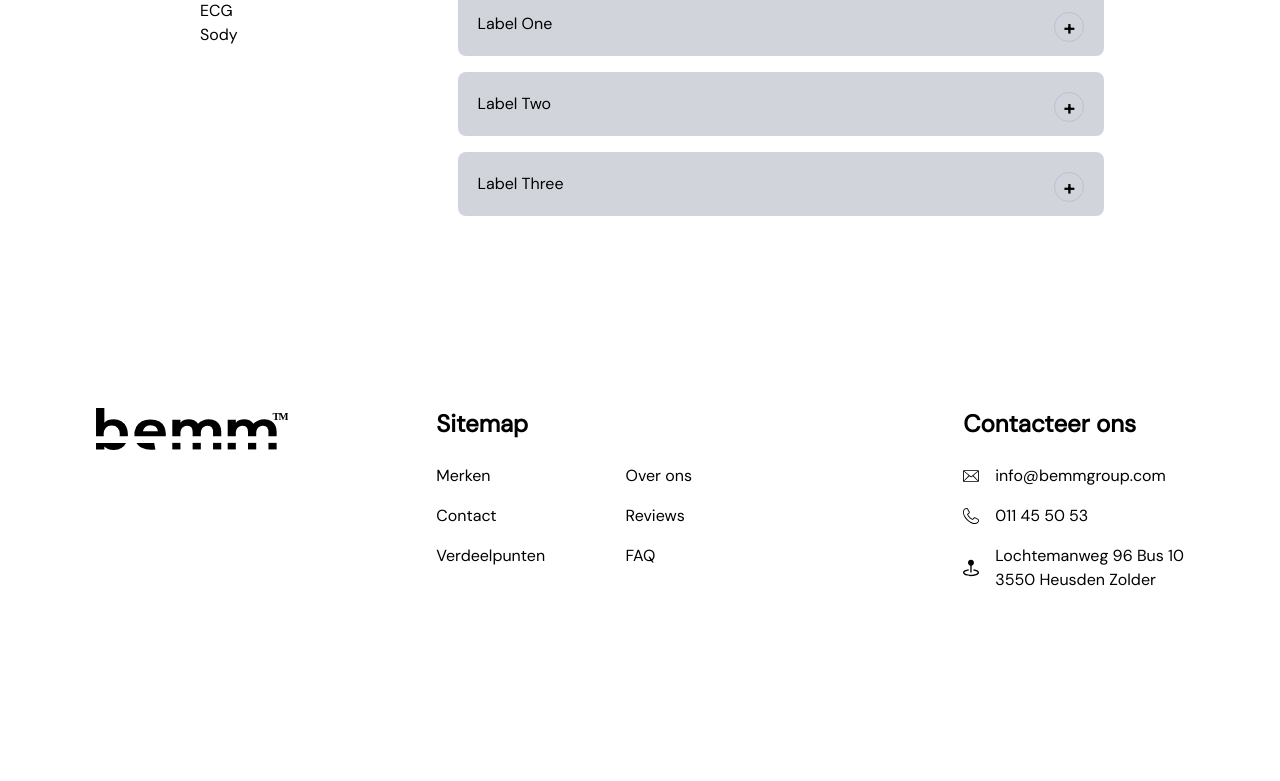
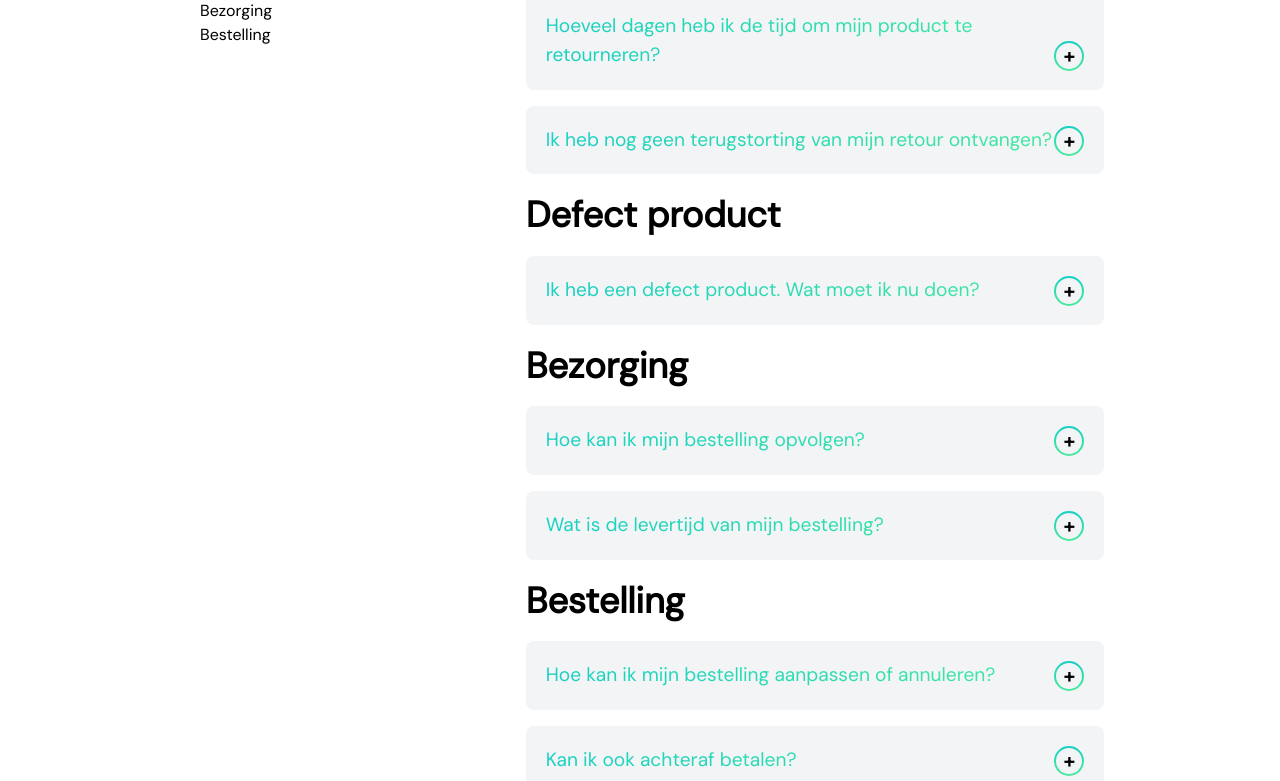
Before and after one commit to Cooliolio/BEMMWebsite, a website: page src/FAQ.html in a window 1280 px wide. Shown: the part 756-1537 px from the top of the page. Before the commit the page ends 1396 px from the top, so only its background shows below. Drawn offline with Linux system fonts and the light colour scheme.

Commit message:
FAQ page finished

```diff
--- a/src/FAQ.html
+++ b/src/FAQ.html
@@ -12,67 +12,58 @@
   <link href="/src/css/style.css?v=9" rel="stylesheet" />
 
   <style>
+    .tab label {
+    background: linear-gradient(to right, #17CFC4 0%, #48EA9C 100%);
+    font-size: larger;
+	  -webkit-background-clip: text;
+	  -webkit-text-fill-color: transparent;
+    }
     /* Tab content - closed */
     .tab-content {
     max-height: 0;
-    -webkit-transition: max-height .35s;
-    -o-transition: max-height .35s;
-    transition: max-height .35s;
+    color: #000;
     }
     /* :checked - resize to full height */
     .tab input:checked ~ .tab-content {
     max-height: 100vh;
     }
-    /* Label formatting when open */
-    .tab input:checked + label{
-    /*@apply text-xl p-5 border-l-2 border-indigo-500 bg-gray-100 text-indigo*/
-    font-size: 1.25rem; /*.text-xl*/
-    padding: 1.25rem; /*.p-5*/
-    border-left-width: 2px; /*.border-l-2*/
-    border-color: #6574cd; /*.border-indigo*/
-    background-color: #f8fafc; /*.bg-gray-100 */
-    color: #6574cd; /*.text-indigo*/
-    }
     /* Icon */
     .tab label::after {
-    float:right;
+    float: right;
     right: 0;
     top: 0;
     display: block;
     width: 1.5em;
     height: 1.5em;
-    line-height: 1.5;
+    line-height: 1.3;
     font-size: 1.25rem;
     text-align: center;
-    -webkit-transition: all .35s;
-    -o-transition: all .35s;
-    transition: all .35s;
     }
     /* Icon formatting - closed */
     .tab input[type=checkbox] + label::after {
     content: "+";
-    font-weight:bold; /*.font-bold*/
-    border-width: 1px; /*.border*/
+	  -webkit-text-fill-color: #000;
+    font-weight: bold; /*.font-bold*/
+    background:
+        linear-gradient(rgb(243 244 246), rgb(243 244 246)) padding-box,
+        linear-gradient(to bottom, #17CFC4, #48EA9C) border-box;
+    border-color: transparent;
+    border-style: solid;
+    border-width: 2px;
     border-radius: 9999px; /*.rounded-full */
-    border-color: #b8c2cc; /*.border-grey*/
-    }
-    .tab input[type=radio] + label::after {
-    content: "\25BE";
-    font-weight:bold; /*.font-bold*/
-    border-width: 1px; /*.border*/
-    border-radius: 9999px; /*.rounded-full */
-    border-color: #b8c2cc; /*.border-grey*/
     }
     /* Icon formatting - open */
     .tab input[type=checkbox]:checked + label::after {
-    transform: rotate(315deg);
-    background-color: #6574cd; /*.bg-indigo*/
-    color: #f8fafc; /*.text-grey-lightest*/
-    }
-    .tab input[type=radio]:checked + label::after {
-    transform: rotateX(180deg);
-    background-color: #6574cd; /*.bg-indigo*/
-    color: #f8fafc; /*.text-grey-lightest*/
+      content: "-";
+	    -webkit-text-fill-color: #000;
+      font-weight: bold; /*.font-bold*/
+      background:
+        linear-gradient(rgb(243 244 246), rgb(243 244 246)) padding-box,
+        linear-gradient(to bottom, #17CFC4, #48EA9C) border-box;
+      border-color: transparent;
+      border-style: solid;
+      border-width: 2px;
+      border-radius: 9999px; /*.rounded-full */
     }
  </style>
 </head>
@@ -208,46 +199,90 @@
       <div class="max-w-sm">
         <div class="px-6 py-4">
           <span class="flex items-center mb-1">
-            <p class="text-bemmgreen"><a href="a">Algemeen</a></p>
+            <p class="text-bemmgreen"><a href="#artikel-retourneren">Artikel Retourneren</a></p>
           </span>
           <span class="flex items-center mb-1">
-            <a href="a">Adler</a>
+            <a href="#defect-product">Defect product</a>
           </span>
           <span class="flex items-start">
-            <a href="a">ECG</a>
+            <a href="#bezorging">Bezorging</a>
           </span>
           <span class="flex items-start">
-            <p><a href="a">Sody</a></p>
+            <p><a href="#bestelling">Bestelling</a></p>
           </span>
         </div>
       </div>
     </div>
     <div class="inline-block my-6 md:m-20 md:flex-1">
-        <h3>Algemeen</h3>
+      <section id="artikel-retourneren">
+        <h3>Artikel Retourneren</h3>
         <div>
-            <div class="tab w-full bg-gray-300 overflow-hidden rounded-lg my-4">
+          <div class="tab w-full bg-gray-100 overflow-hidden rounded-lg my-4">
             <input class="absolute opacity-0 " id="tab-multi-one" type="checkbox" name="tabs">
-               <label class="block p-5 leading-normal cursor-pointer" for="tab-multi-one">Label One</label>
-               <div class="tab-content overflow-hidden border-l-2 bg-gray-100 border-indigo-500 leading-normal">
-                  <p class="p-5">Lorem ipsum dolor sit amet, consectetur adipisicing elit. Tenetur, architecto, explicabo perferendis nostrum, maxime impedit atque odit sunt pariatur illo obcaecati soluta molestias iure facere dolorum adipisci eum? Saepe, itaque.</p>
+            <label class="block p-5 leading-normal cursor-pointer" for="tab-multi-one">Hoeveel dagen heb ik de tijd om mijn product te retourneren?</label>
+            <div class="tab-content overflow-hidden bg-gray-100 leading-normal">
+               <p class="p-5">Je kan jouw product binnen 30 dagen terugsturen nadat je het hebt ontvangen.</p>
             </div>
          </div>
-            <div class="tab w-full bg-gray-300 overflow-hidden rounded-lg my-4">
+         <div class="tab w-full bg-gray-100 overflow-hidden rounded-lg my-4">
             <input class="absolute opacity-0" id="tab-multi-two" type="checkbox" name="tabs">
-               <label class="block p-5 leading-normal cursor-pointer" for="tab-multi-two">Label Two</label>
-               <div class="tab-content overflow-hidden border-l-2 bg-gray-100 border-indigo-500 leading-normal">
-                  <p class="p-5">Lorem ipsum dolor sit amet, consectetur adipisicing elit. Tenetur, architecto, explicabo perferendis nostrum, maxime impedit atque odit sunt pariatur illo obcaecati soluta molestias iure facere dolorum adipisci eum? Saepe, itaque.</p>
-               </div>
-            </div>
-            <div class="tab w-full bg-gray-300 overflow-hidden rounded-lg my-4">
-               <input class="absolute opacity-0" id="tab-multi-three" type="checkbox" name="tabs">
-               <label class="block p-5 leading-normal cursor-pointer" for="tab-multi-three">Label Three</label>
-               <div class="tab-content overflow-hidden border-l-2 bg-gray-100 border-indigo-500 leading-normal">
-                  <p class="p-5">Lorem ipsum dolor sit amet, consectetur adipisicing elit. Tenetur, architecto, explicabo perferendis nostrum, maxime impedit atque odit sunt pariatur illo obcaecati soluta molestias iure facere dolorum adipisci eum? Saepe, itaque.</p>
+            <label class="block p-5 leading-normal cursor-pointer" for="tab-multi-two">Ik heb nog geen terugstorting van mijn retour ontvangen?</label>
+            <div class="tab-content overflow-hidden bg-gray-100 leading-normal">
+               <p class="p-5">Als je na 10 dagen nog geen e-mail hebt ontvangen dat wij je retour hebben verwerkt, neem dan contact op. Heb je wel een e-mail ontvangen dat je retour is verwerkt, dan staat het geld binnen uiterlijk 5 werkdagen op je rekening.</p>
             </div>
          </div>
         </div>
+      </section>
+      <section id="defect-product">
+        <h3>Defect product</h3>
+        <div>
+          <div class="tab w-full bg-gray-100 overflow-hidden rounded-lg my-4">
+             <input class="absolute opacity-0" id="tab-multi-three" type="checkbox" name="tabs">
+             <label class="block p-5 leading-normal cursor-pointer" for="tab-multi-three">Ik heb een defect product. Wat moet ik nu doen?</label>
+             <div class="tab-content overflow-hidden bg-gray-100 leading-normal">
+                <p class="p-5">verwijzing mail chatbox</p>
              </div>
+          </div>
+        </div>
+      </section>
+      <section id="bezorging">
+        <h3>Bezorging</h3>
+        <div>
+          <div class="tab w-full bg-gray-100 overflow-hidden rounded-lg my-4">
+             <input class="absolute opacity-0" id="tab-multi-four" type="checkbox" name="tabs">
+             <label class="block p-5 leading-normal cursor-pointer" for="tab-multi-four">Hoe kan ik mijn bestelling opvolgen?</label>
+             <div class="tab-content overflow-hidden bg-gray-100 leading-normal">
+                <p class="p-5">Wij sturen u de verzendingsgegevens zodra het trackingnummer aan de bestelling is toegekend en laten u weten welke artikelen ons magazijn hebben verlaten.</p>
+             </div>
+          </div>
+          <div class="tab w-full bg-gray-100 overflow-hidden rounded-lg my-4">
+            <input class="absolute opacity-0" id="tab-multi-five" type="checkbox" name="tabs">
+            <label class="block p-5 leading-normal cursor-pointer" for="tab-multi-five">Wat is de levertijd van mijn bestelling?</label>
+            <div class="tab-content overflow-hidden bg-gray-100 leading-normal">
+               <p class="p-5">verwijzing mail chatbox</p>
+            </div>
+         </div>
+        </div>
+      </section>
+      <section id="bestelling">
+        <h3>Bestelling</h3>
+        <div>
+          <div class="tab w-full bg-gray-100 overflow-hidden rounded-lg my-4">
+            <input class="absolute opacity-0" id="tab-multi-six" type="checkbox" name="tabs">
+            <label class="block p-5 leading-normal cursor-pointer" for="tab-multi-six">Hoe kan ik mijn bestelling aanpassen of annuleren?</label>
+            <div class="tab-content overflow-hidden bg-gray-100 leading-normal">
+               <p class="p-5">Je kan je product aanpassen of annuleren als de bestelling nog niet is verzonden.</p>
+            </div>
+         </div>
+         <div class="tab w-full bg-gray-100 overflow-hidden rounded-lg my-4">
+           <input class="absolute opacity-0" id="tab-multi-seven" type="checkbox" name="tabs">
+           <label class="block p-5 leading-normal cursor-pointer" for="tab-multi-seven">Kan ik ook achteraf betalen?</label>
+           <div class="tab-content overflow-hidden bg-gray-100 leading-normal">
+              <p class="p-5">verwijzing mail chatbox</p>
+           </div>
+          </div>
+        </div>
+      </section>
     </div>
   </section>
 
```
Also changed, not shown: src/css/style.css. Lines whose indentation alone changed are shown as unchanged.
